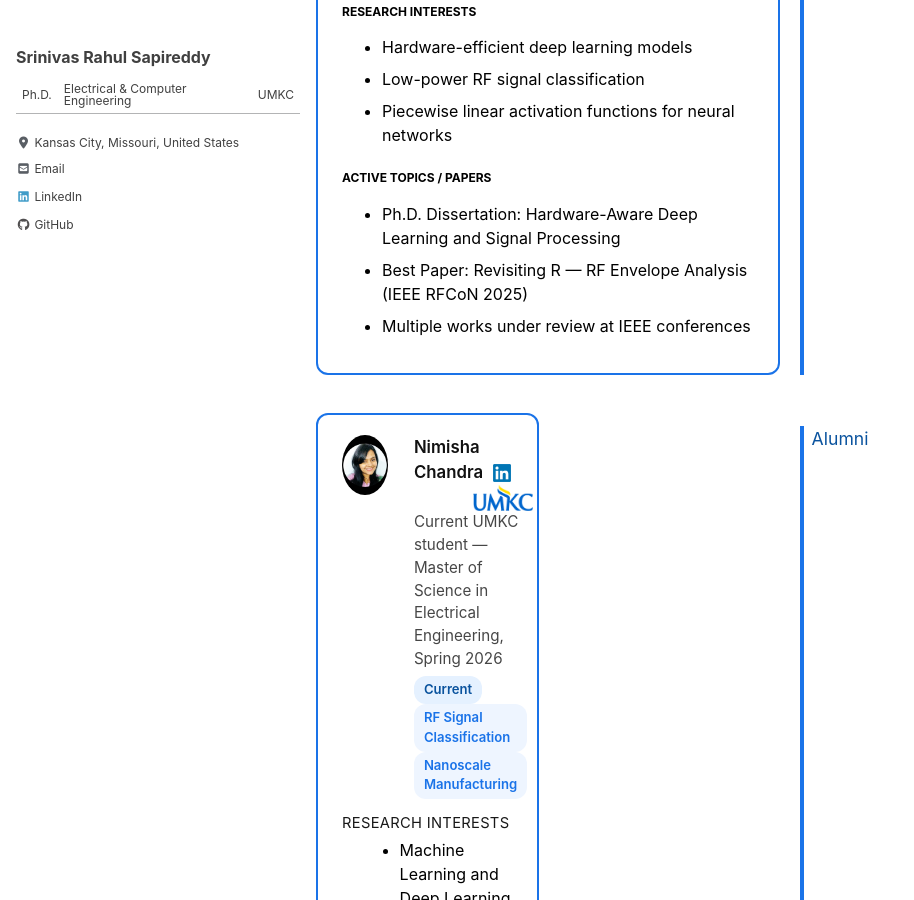
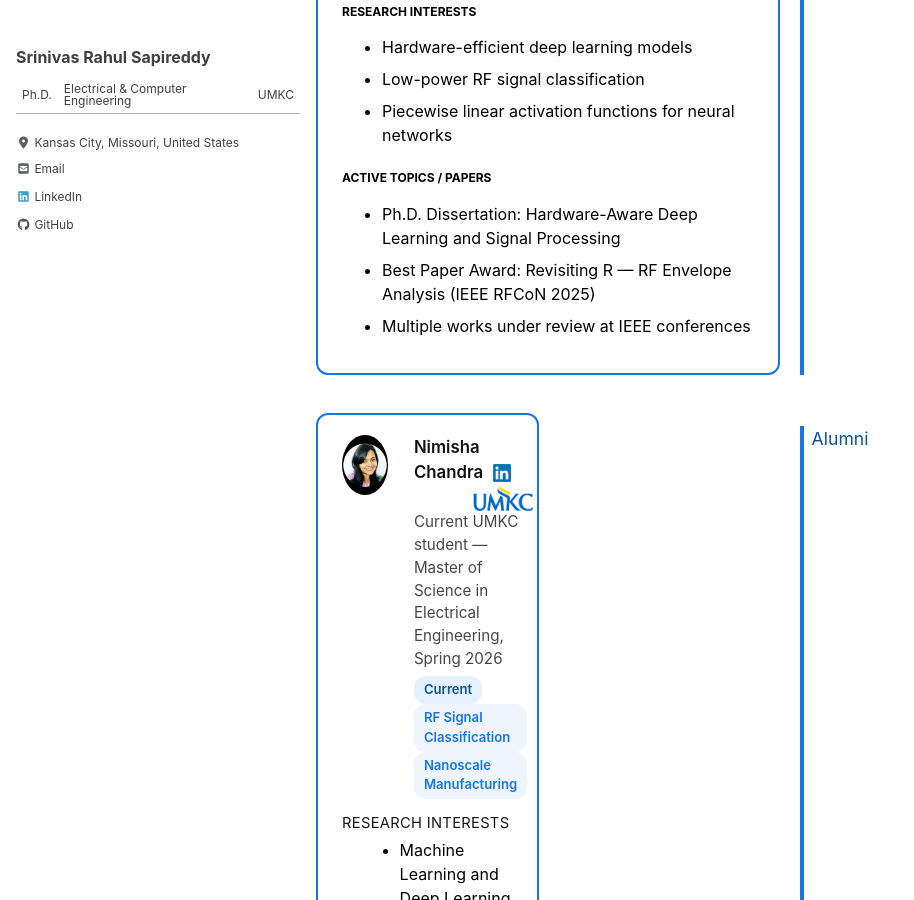
Before and after one commit to srsapireddy/srsapireddy.github.io, a Jekyll site: the page built from _pages/scholars.md, in a window 1280 px wide and 900 px high, scrolled down 696 px. Shown: the whole window, without its empty margins (0-914 px from the left). Built offline with Jekyll 4.4.1, drawn with Linux system fonts in a browser that asks for light colours; cached includes are drawn as plain includes; nearby versions of some CDN libraries.

Commit message:
Update scholars.md

```diff
--- a/_pages/scholars.md
+++ b/_pages/scholars.md
@@ -159,7 +159,7 @@ This page highlights scholars — both current UMKC students and alumni — who
     <h4>ACTIVE TOPICS / PAPERS</h4>
     <ul>
       <li>Ph.D. Dissertation: Hardware-Aware Deep Learning and Signal Processing</li>
-      <li>Best Paper: Revisiting R — RF Envelope Analysis (IEEE RFCoN 2025)</li>
+      <li>Best Paper Award: Revisiting R — RF Envelope Analysis (IEEE RFCoN 2025)</li>
       <li>Multiple works under review at IEEE conferences</li>
     </ul>
   </div>
```
